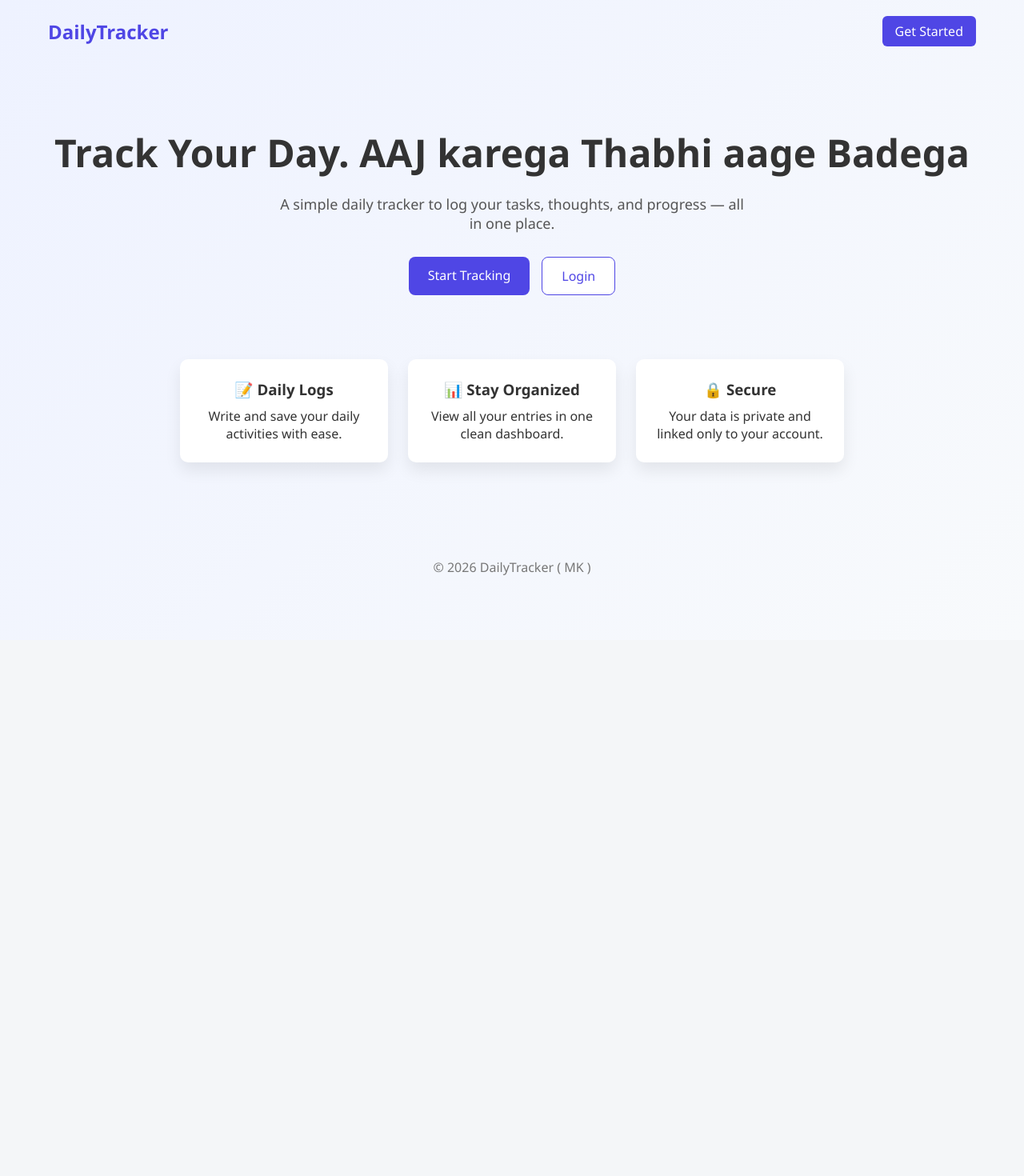
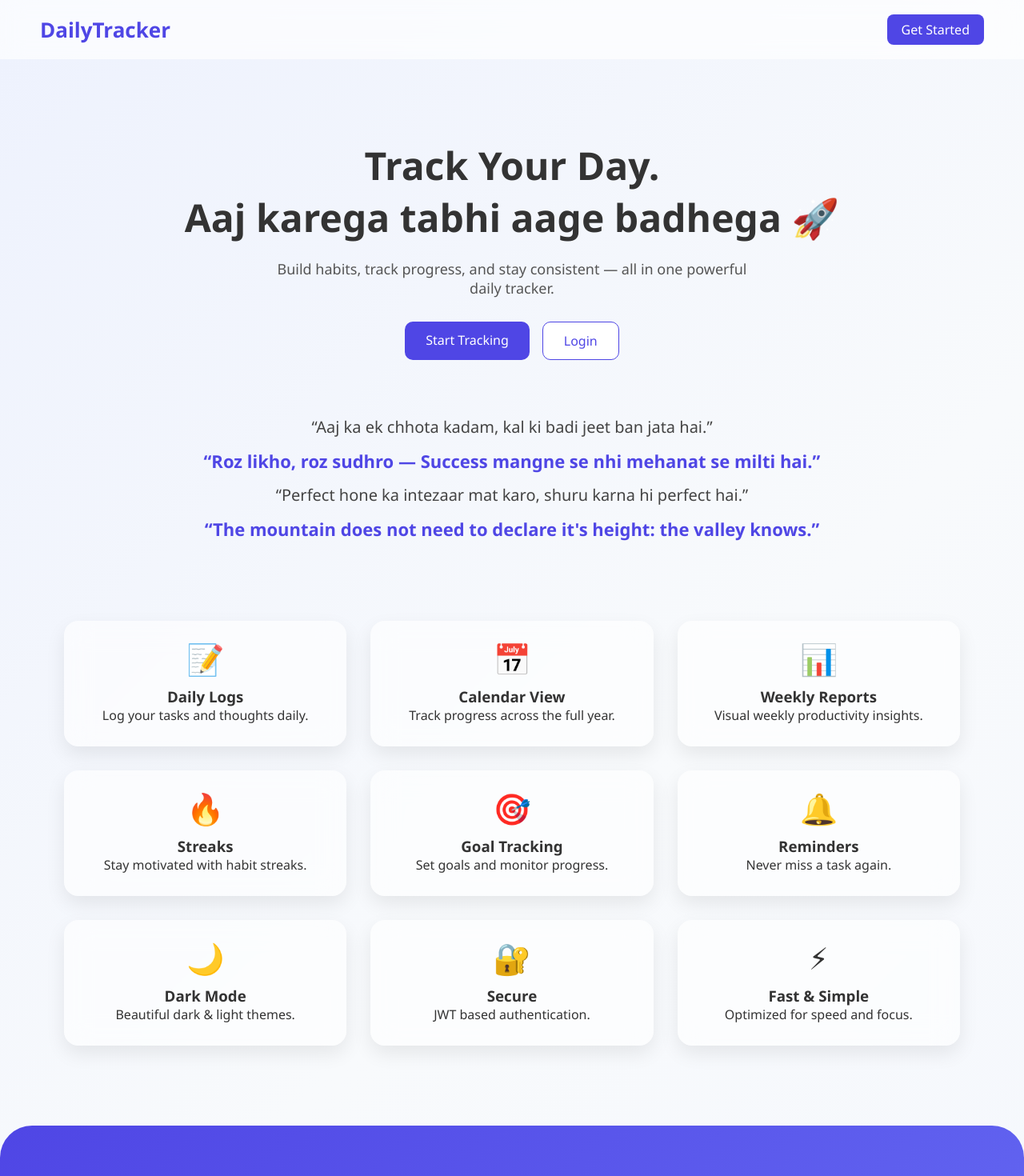
Before and after one commit to 07Mkmohan/DailyTracker, a React (Vite) app in the folder Client/: page / in a window 1280 px wide. Shown: the top 1470 px of the page at 80% size. Before the commit the page ends 800 px from the top, so only its background shows below. Built offline with nearby package versions, Linux system fonts and the light colour scheme.

Commit message:
version 1

```diff
--- a/Client/src/Pages/Dashboard.jsx
+++ b/Client/src/Pages/Dashboard.jsx
@@ -53,7 +53,7 @@ export default function Dashboard() {
   /* ---------------- AUTH ---------------- */
   const logout = () => {
     localStorage.clear();
-    window.location.href = "/login";
+    window.location.href = "/";
   };
 
   /* ---------------- TASK HELPERS ---------------- */
--- a/Client/src/Pages/Landing.jsx
+++ b/Client/src/Pages/Landing.jsx
@@ -1,56 +1,146 @@
 import { Link } from "react-router-dom";
+import { useState } from "react";
+import { motion } from "framer-motion";
 import "../styles/landing.css";
 
+const features = [
+  {
+    icon: "📝",
+    title: "Daily Logs",
+    desc: "Log your tasks and thoughts daily.",
+  },
+  {
+    icon: "📅",
+    title: "Calendar View",
+    desc: "Track progress across the full year.",
+  },
+  {
+    icon: "📊",
+    title: "Weekly Reports",
+    desc: "Visual weekly productivity insights.",
+  },
+  { icon: "🔥", title: "Streaks", desc: "Stay motivated with habit streaks." },
+  {
+    icon: "🎯",
+    title: "Goal Tracking",
+    desc: "Set goals and monitor progress.",
+  },
+  { icon: "🔔", title: "Reminders", desc: "Never miss a task again." },
+  { icon: "🌙", title: "Dark Mode", desc: "Beautiful dark & light themes." },
+  { icon: "🔐", title: "Secure", desc: "JWT based authentication." },
+  {
+    icon: "⚡",
+    title: "Fast & Simple",
+    desc: "Optimized for speed and focus.",
+  },
+];
+
 export default function Landing() {
+  const [menuOpen, setMenuOpen] = useState(false);
+
   return (
     <div className="landing">
+      {/* NAVBAR */}
       <nav className="landing-nav">
         <h2 className="logo">DailyTracker</h2>
-        <div className="nav-links">
+
+        <div className={`nav-links ${menuOpen ? "open" : ""}`}>
           <Link to="/register" className="nav-link nav-btn">
             Get Started
           </Link>
         </div>
+
+        <div className="hamburger" onClick={() => setMenuOpen(!menuOpen)}>
+          ☰
+        </div>
       </nav>
 
-      <section className="hero">
+      {/* HERO */}
+      <motion.section
+        className="hero"
+        initial={{ opacity: 0, y: 40 }}
+        animate={{ opacity: 1, y: 0 }}
+        transition={{ duration: 0.8 }}
+      >
         <h1 className="hero-title">
-          Track Your Day. AAJ karega Thabhi aage Badega
+          Track Your Day.
+          <br />
+          Aaj karega tabhi aage badhega 🚀
         </h1>
         <p className="hero-subtitle">
-          A simple daily tracker to log your tasks, thoughts, and progress — all
-          in one place.
+          Build habits, track progress, and stay consistent — all in one
+          powerful daily tracker.
         </p>
 
         <div className="hero-actions">
           <Link to="/register" className="primary-btn">
             Start Tracking
           </Link>
-          <Link to="/" className="secondary-btn">
+          <Link to="/login" className="secondary-btn">
             Login
           </Link>
         </div>
+      </motion.section>
+
+      {/* MOTIVATION */}
+      <motion.section
+        className="motivation"
+        initial={{ opacity: 0, y: 30 }}
+        whileInView={{ opacity: 1, y: 0 }}
+        transition={{ duration: 0.6 }}
+        viewport={{ once: true }}
+      >
+        <p className="motivation-line">
+          “Aaj ka ek chhota kadam, kal ki badi jeet ban jata hai.”
+        </p>
+
+        <p className="motivation-line highlight">
+          “Roz likho, roz sudhro — Success mangne se nhi mehanat se milti hai.”
+        </p>
+
+        <p className="motivation-line">
+          “Perfect hone ka intezaar mat karo, shuru karna hi perfect hai.”
+        </p>
+
+        <p className="motivation-line highlight">
+          “The mountain does not need to declare it's height: the valley knows.”
+        </p>
+      </motion.section>
+
+      {/* FEATURES */}
+      <section className="features">
+        {features.map((f, i) => (
+          <motion.div
+            className="feature-card"
+            key={i}
+            initial={{ opacity: 0, y: 30 }}
+            whileInView={{ opacity: 1, y: 0 }}
+            transition={{ delay: i * 0.08 }}
+            viewport={{ once: true }}
+          >
+            <div className="feature-icon">{f.icon}</div>
+            <h3>{f.title}</h3>
+            <p>{f.desc}</p>
+          </motion.div>
+        ))}
       </section>
 
-      <section className="features">
-        <div className="feature-card">
-          <h3>📝 Daily Logs</h3>
-          <p>Write and save your daily activities with ease.</p>
-        </div>
+      {/* CTA */}
+      <motion.section
+        className="cta"
+        initial={{ opacity: 0, y: 40 }}
+        whileInView={{ opacity: 1, y: 0 }}
+        viewport={{ once: true }}
+      >
+        <h2>Start Building Better Days Today</h2>
+        <Link to="/register" className="cta-btn">
+          Create Free Account
+        </Link>
+      </motion.section>
 
-        <div className="feature-card">
-          <h3>📊 Stay Organized</h3>
-          <p>View all your entries in one clean dashboard.</p>
-        </div>
-
-        <div className="feature-card">
-          <h3>🔒 Secure</h3>
-          <p>Your data is private and linked only to your account.</p>
-        </div>
-      </section>
-
+      {/* FOOTER */}
       <footer className="landing-footer">
-        <p>© {new Date().getFullYear()} DailyTracker ( MK )</p>
+        © {new Date().getFullYear()} DailyTracker • Built with ❤️ by MK
       </footer>
     </div>
   );
--- a/Client/src/styles/landing.css
+++ b/Client/src/styles/landing.css
@@ -1,116 +1,210 @@
 .landing {
   min-height: 100vh;
-  background: linear-gradient(135deg, #eef2ff, #f8fafc);
+  background: linear-gradient(-45deg, #eef2ff, #f8fafc, #e0e7ff, #fdf2f8);
+  background-size: 400% 400%;
+  animation: gradientBG 15s ease infinite;
 }
 
-/* NAVBAR */
+@keyframes gradientBG {
+  0% { background-position: 0% 50%; }
+  50% { background-position: 100% 50%; }
+  100% { background-position: 0% 50%; }
+}
+
 .landing-nav {
   display: flex;
   justify-content: space-between;
   align-items: center;
-  padding: 20px 60px;
+  padding: 18px 50px;
+  backdrop-filter: blur(14px);
+  background: rgba(255, 255, 255, 0.65);
+  position: sticky;
+  top: 0;
+  z-index: 10;
 }
 
 .logo {
-  font-size: 24px;
+  font-size: 26px;
   font-weight: bold;
   color: #4f46e5;
 }
 
 .nav-links {
   display: flex;
-  gap: 15px;
-}
-
-.nav-link {
-  text-decoration: none;
-  color: #333;
-  font-weight: 500;
+  gap: 18px;
 }
 
 .nav-btn {
   background: #4f46e5;
   color: white;
-  padding: 8px 16px;
-  border-radius: 6px;
+  padding: 8px 18px;
+  border-radius: 8px;
+  text-decoration: none;
 }
 
-.nav-btn:hover {
-  background: #4338ca;
+.hamburger {
+  display: none;
+  font-size: 26px;
+  cursor: pointer;
 }
 
-/* HERO */
+
 .hero {
   text-align: center;
-  margin-top: 80px;
+  margin-top: 100px;
   padding: 0 20px;
 }
 
 .hero-title {
   font-size: 48px;
-  margin-bottom: 20px;
 }
 
 .hero-subtitle {
+  max-width: 600px;
+  margin: 20px auto 30px;
+  color: #555;
   font-size: 18px;
-  max-width: 600px;
-  margin: 0 auto 30px;
-  color: #555;
 }
 
 .hero-actions {
   display: flex;
   justify-content: center;
-  gap: 15px;
+  gap: 16px;
+}
+
+.primary-btn,
+.secondary-btn {
+  padding: 12px 26px;
+  border-radius: 10px;
+  text-decoration: none;
+  transition: all 0.3s ease;
 }
 
 .primary-btn {
   background: #4f46e5;
   color: white;
-  padding: 12px 24px;
-  border-radius: 8px;
+}
+
+.primary-btn:hover {
+  transform: translateY(-4px);
+  box-shadow: 0 15px 30px rgba(79, 70, 229, 0.45);
+}
+
+.secondary-btn {
+  border: 1px solid #4f46e5;
+  color: #4f46e5;
+  background: white;
+}
+
+.features {
+  margin: 100px auto;
+  padding: 0 40px;
+  display: grid;
+  grid-template-columns: repeat(3, 1fr);
+  gap: 30px;
+  max-width: 1200px;
+}
+
+.feature-card {
+  background: rgba(255, 255, 255, 0.6);
+  backdrop-filter: blur(16px);
+  border-radius: 18px;
+  padding: 28px;
+  text-align: center;
+  transition: all 0.35s ease;
+  box-shadow: 0 10px 25px rgba(0,0,0,0.08);
+}
+
+.feature-card:hover {
+  transform: translateY(-10px) scale(1.03);
+  box-shadow: 0 25px 45px rgba(79, 70, 229, 0.25);
+}
+
+.feature-icon {
+  font-size: 38px;
+  margin-bottom: 16px;
+  line-height: 1;
+  transition: transform 0.3s ease;
+}
+
+.feature-card:hover .feature-icon {
+  transform: scale(1.15) rotate(-2deg);
+}
+
+.cta {
+  background: linear-gradient(135deg, #4f46e5, #6366f1);
+  color: white;
+  padding: 80px 20px;
+  text-align: center;
+  border-radius: 40px 40px 0 0;
+}
+
+.cta-btn {
+  display: inline-block;
+  margin-top: 25px;
+  background: white;
+  color: #4f46e5;
+  padding: 14px 30px;
+  border-radius: 10px;
+  font-weight: bold;
   text-decoration: none;
 }
 
-.primary-btn:hover {
-  background: #4338ca;
+.landing-footer {
+  text-align: center;
+  padding: 30px;
+  color: #777;
 }
 
-.secondary-btn {
-  background: white;
-  color: #4f46e5;
-  padding: 12px 24px;
-  border-radius: 8px;
-  border: 1px solid #4f46e5;
-  text-decoration: none;
+@media (max-width: 900px) {
+  .features {
+    grid-template-columns: repeat(2, 1fr);
+  }
 }
 
-/* FEATURES */
-.features {
-  display: flex;
-  justify-content: center;
-  gap: 25px;
-  margin-top: 80px;
-  padding: 0 40px;
+@media (max-width: 600px) {
+  .features {
+    grid-template-columns: 1fr;
+  }
+
+  .nav-links {
+    position: absolute;
+    top: 65px;
+    right: 20px;
+    background: white;
+    flex-direction: column;
+    padding: 15px;
+    border-radius: 10px;
+    display: none;
+  }
+
+  .nav-links.open {
+    display: flex;
+  }
+
+  .hamburger {
+    display: block;
+  }
 }
 
-.feature-card {
-  background: white;
-  padding: 25px;
-  width: 260px;
+
+/* ================= MOTIVATION ================= */
+.motivation {
+  margin: 70px auto 40px;
   text-align: center;
-  border-radius: 10px;
-  box-shadow: 0 10px 20px rgba(0, 0, 0, 0.08);
+  max-width: 900px;
+  padding: 0 20px;
 }
 
-.feature-card h3 {
-  margin-bottom: 10px;
+.motivation-line {
+  font-size: 20px;
+  color: #444;
+  margin-bottom: 14px;
+  font-weight: 500;
 }
 
-/* FOOTER */
-.landing-footer {
-  margin-top: 100px;
-  text-align: center;
-  padding: 20px;
-  color: #777;
+.motivation-line.highlight {
+  font-size: 22px;
+  font-weight: 600;
+  color: #4f46e5;
 }
```
